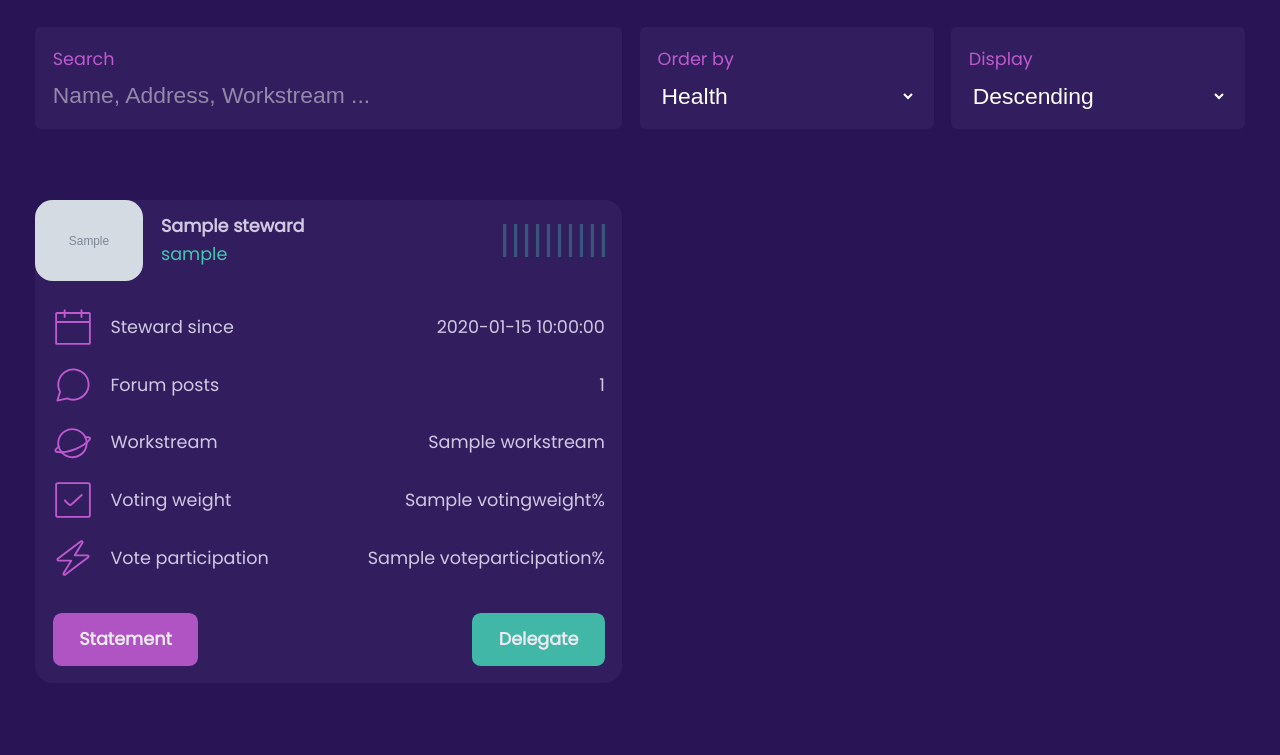
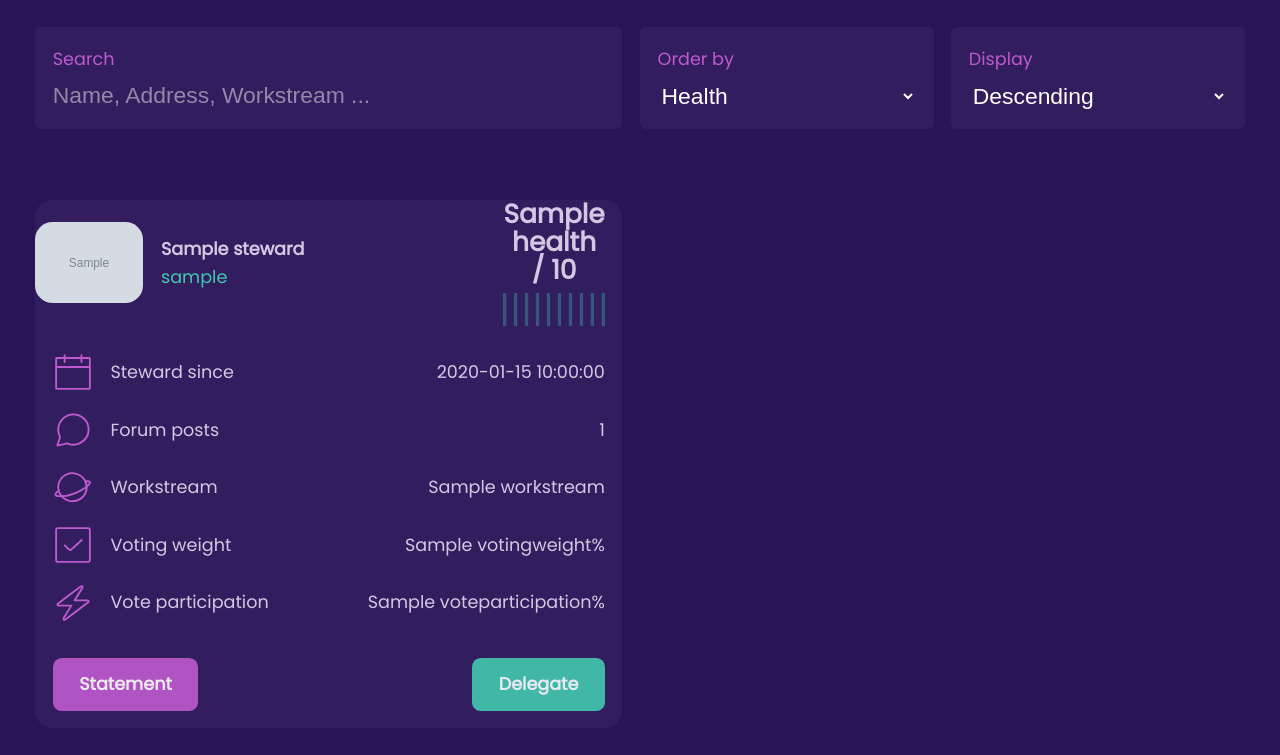
Before and after one commit to mmmgtc/stewards-v1.0, a Flask app: template templates/index.html in a window 1280 px wide. Shown: the part 277-1032 px from the top of the page. Run offline with Flask 2, Linux system fonts and the light colour scheme; the template is opened without the code that fills it: most values are stand-ins (such as "Sample title", 1, 10 or a date in 2020); grey boxes marked "Sample" are stand-in pictures.

Commit message:
Add numeric health rating

```diff
--- a/assets/css/app.css
+++ b/assets/css/app.css
@@ -188,6 +188,10 @@ section.grid {
 .card .head .health {
   margin-right: 1em;
 }
+.card .head .health h2 {
+  text-align: center;
+  margin-bottom: 0.5rem;
+}
 
 /* CONTENT */
 .card .content {
--- a/templates/index.html
+++ b/templates/index.html
@@ -116,6 +116,7 @@
             </div>
           </div>
           <div class="health">
+            <h2>{{ steward["health"] }} / 10</h2>
             <img id="health" src="../assets/images/health_0.svg" />
           </div>
         </div>
@@ -233,6 +234,6 @@
       </a>
     </section>
 
-    <script defer src="assets/js/app.js"></script>
+    <!-- <script defer src="assets/js/app.js"></script> -->
   </body>
 </html>
```
